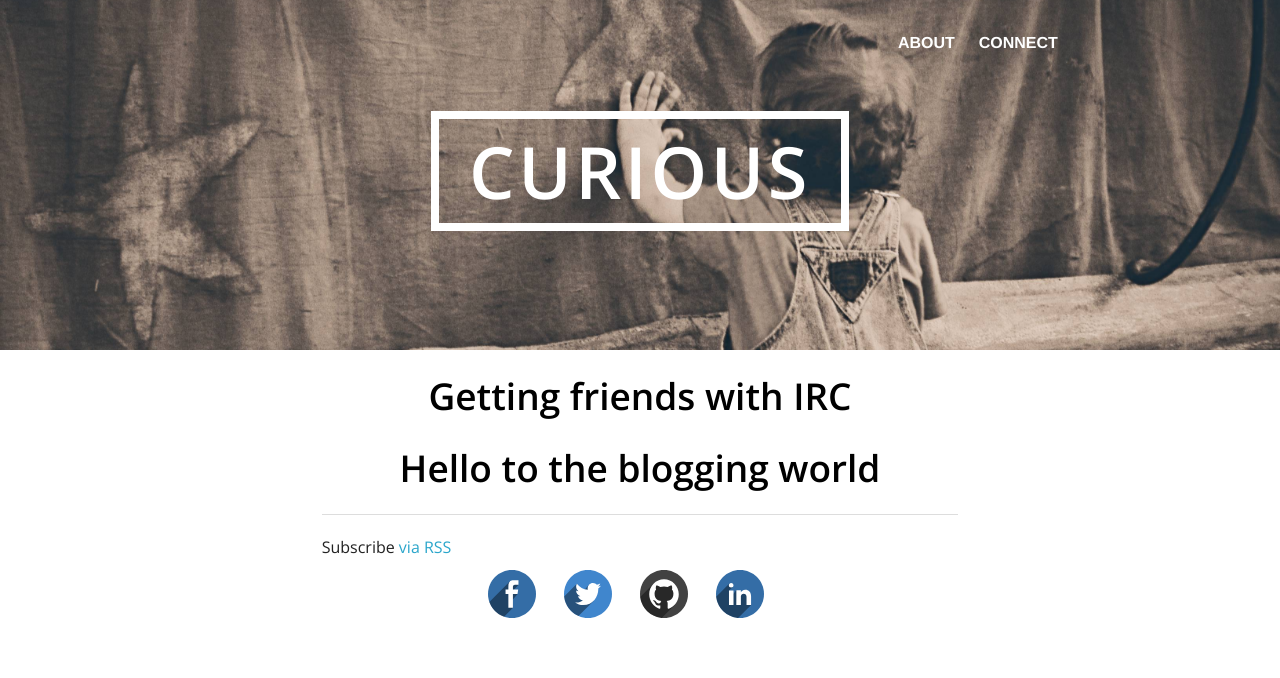
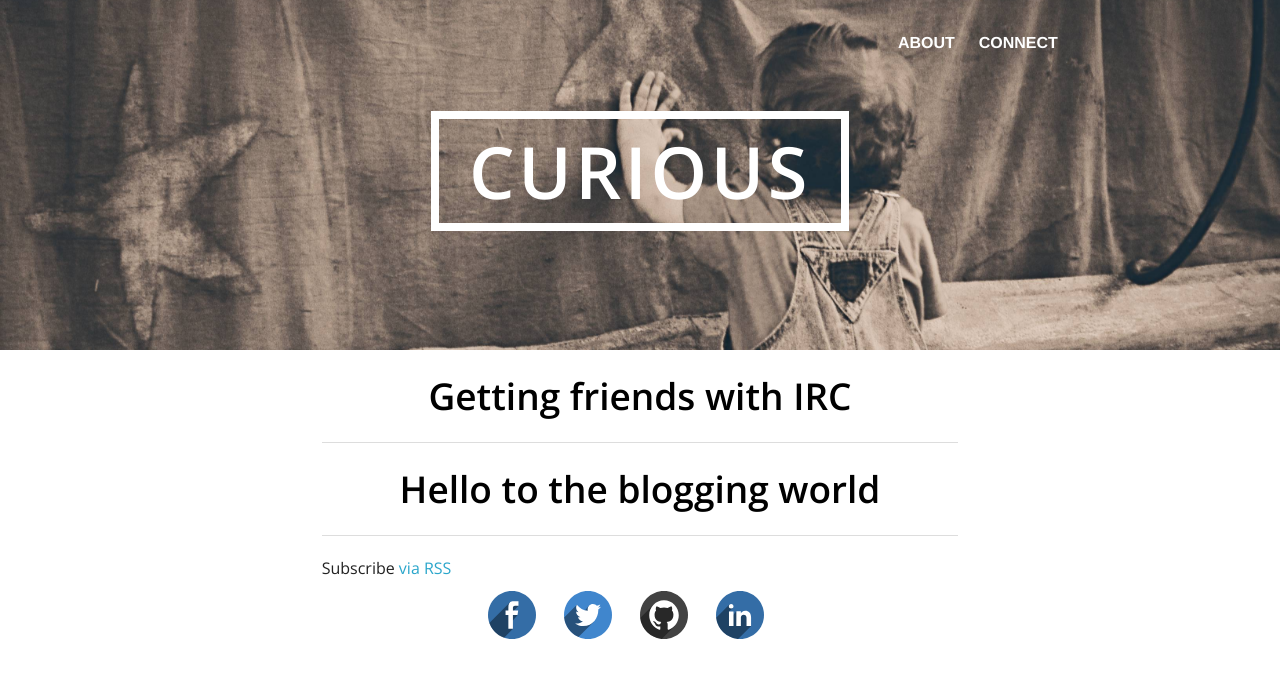
Before and after one commit to vipsyvipul/vipsyvipul.github.io, a Jekyll site: the page built from index.html, in a window 1280 px wide. Shown: the top 678 px of the page. Built offline with Jekyll 4.4.1, drawn with Linux system fonts in a browser that asks for light colours.

Commit message:
Fixed horizontal rule

```diff
--- a/index.html
+++ b/index.html
@@ -12,11 +12,12 @@ layout: default
         <!-- <span class="post-date">{{ post.date | date_to_long_string }}</span> -->
 
         <!-- {% if post.excerpt %}<p class="post-excerpt">{{ post.excerpt }}</p>{% endif %} -->
+        <hr>
 
     {% endfor %}
 
   </div>
-<hr>
+
   <p class="rss-subscribe">Subscribe <a href="{{ "/feed.xml" | prepend: site.baseurl }}">via RSS</a></p>
 
 </div>
```
